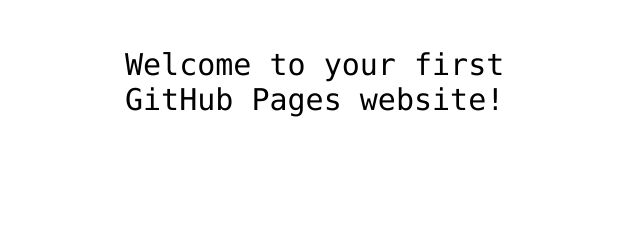
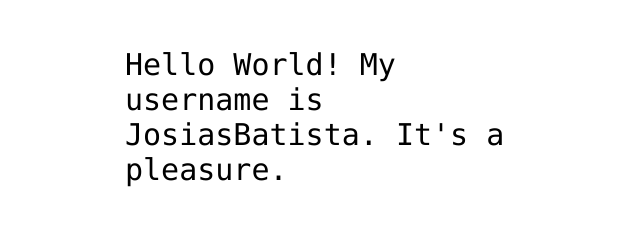
Before and after one commit to JosiasBatista/JosiasBatista.github.io, a plain HTML site: page index.html in a window 1280 px wide. Shown: the part 341-566 px from the top of the page, without its empty margins (315-955 px from the left). Drawn offline with Linux system fonts and the light colour scheme.

Commit message:
Add username and a welcome message to index.html

```diff
--- a/index.html
+++ b/index.html
@@ -12,7 +12,9 @@
 <img src="https://octodex.github.com/images/daftpunktocat-thomas.gif" id="octocat" alt="octocat-gif" />
 
 <!-- Change this code here by copy and pasting your template on line 15 -->
-<p>Welcome to your first GitHub Pages website!</p>
+<p>
+  Hello World! My username is JosiasBatista. It's a pleasure.
+</p>
 
 </body>
 </html>
```
